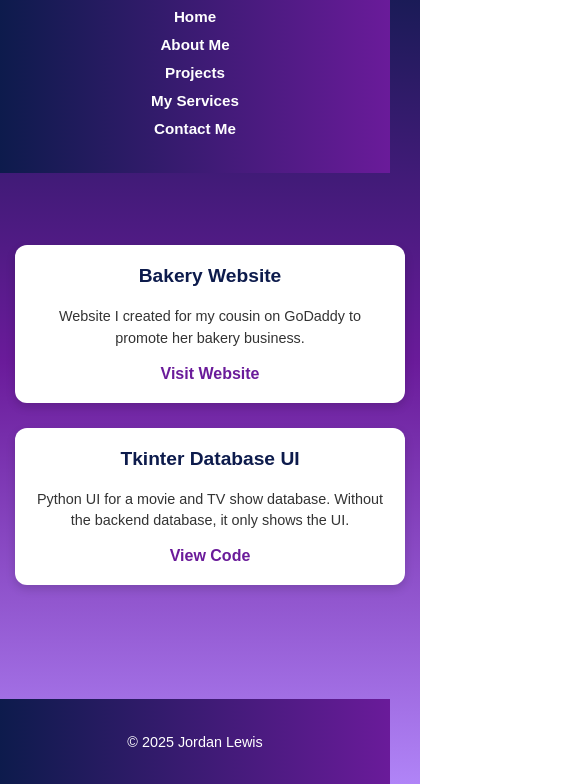
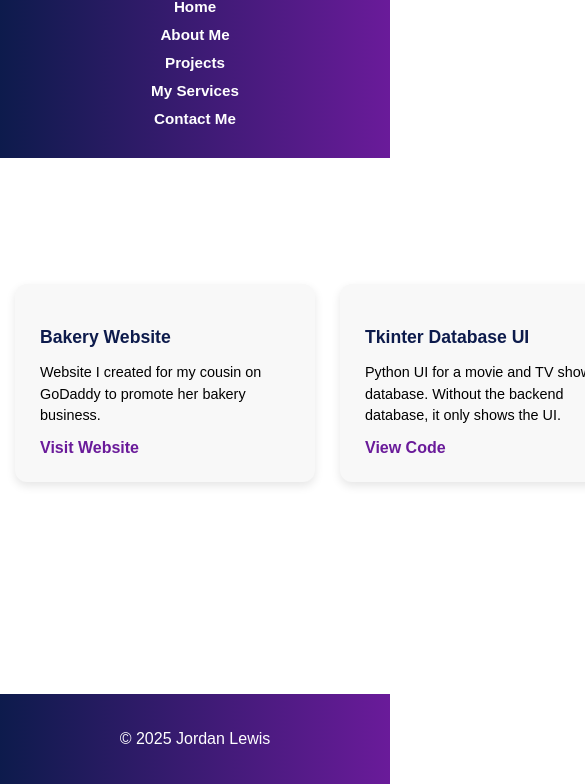
Before and after one commit to Jordan-Builds/JordanDevHub, a website: page personalProjects.html in a window 390 px wide. Shown: the part 60-844 px from the top of the page, 585 px wide, since content can reach past the window. Drawn offline with Linux system fonts and the light colour scheme.

Commit message:
color fix

```diff
--- a/personalProjects.html
+++ b/personalProjects.html
@@ -11,113 +11,101 @@ html, body {
   padding: 0;
   height: 100%;
 }
-
 body {
   font-family: Arial, sans-serif;
   display: flex;
   flex-direction: column;
   min-height: 100vh;
   scroll-behavior: smooth;
+  background: white;
   color: black;
-  background: linear-gradient(to bottom, #0d1b4c, #6a1b9a, #b084f7);
 }
 
 /* === HEADER === */
 header {
-  padding: 25px 15px;
+  padding: 20px;
   text-align: center;
+  background: linear-gradient(to right, #0d1b4c, #6a1b9a);
   color: white;
-  background: linear-gradient(to right, #0d1b4c, #6a1b9a);
 }
-
 header h1 {
-  margin: 0 0 15px 0;
+  margin: 0;
   font-size: 2rem;
 }
 
 nav ul {
   list-style: none;
+  margin: 10px 0 0;
   padding: 0;
-  margin: 0;
+  text-align: center;
 }
-
 nav ul li {
   display: inline-block;
-  margin: 0 12px;
+  margin: 0 15px;
 }
-
 nav ul li a {
   text-decoration: none;
   font-weight: bold;
   color: white;
-  transition: opacity 0.3s;
+  transition: color 0.3s;
 }
-
 nav ul li a:hover {
-  opacity: 0.8;
+  text-decoration: underline;
 }
 
 /* === MAIN SECTION === */
 section {
-  padding: 40px 20px;
+  padding: 50px 20px;
   max-width: 1000px;
   margin: auto;
-  width: 100%;
 }
 
 .projects {
   display: grid;
-  grid-template-columns: repeat(auto-fit, minmax(280px, 1fr));
+  grid-template-columns: repeat(auto-fit, minmax(300px, 1fr));
   gap: 25px;
 }
 
 .project-card {
-  background: white;
+  background: #f8f8f8;
   padding: 25px;
   border-radius: 12px;
-  box-shadow: 0 4px 10px rgba(0,0,0,0.15);
-  transition: transform 0.3s ease, box-shadow 0.3s ease;
+  box-shadow: 0 4px 10px rgba(0,0,0,0.1);
+  text-align: left;
+  transition: transform 0.3s, box-shadow 0.3s;
 }
-
 .project-card:hover {
-  transform: translateY(-6px);
-  box-shadow: 0 8px 18px rgba(0,0,0,0.25);
+  transform: translateY(-5px);
+  box-shadow: 0 6px 15px rgba(0,0,0,0.15);
 }
-
 .project-card h3 {
-  margin-top: 0;
-  font-size: 1.3rem;
+  margin-bottom: 10px;
   color: #0d1b4c;
 }
-
 .project-card p {
   font-size: 0.95rem;
+  margin-bottom: 12px;
   line-height: 1.5;
-  color: #333;
-  margin-bottom: 15px;
 }
-
 .project-card a {
+  text-decoration: none;
   color: #6a1b9a;
-  text-decoration: none;
   font-weight: bold;
 }
-
 .project-card a:hover {
   text-decoration: underline;
 }
 
 /* === FOOTER === */
 footer {
+  padding: 20px;
+  text-align: center;
   margin-top: auto;
-  text-align: center;
-  padding: 20px;
   background: linear-gradient(to right, #0d1b4c, #6a1b9a);
   color: white;
-  font-size: 0.9rem;
 }
 
-/* === MOBILE RESPONSIVE === */
+/* === RESPONSIVE DESIGN === */
 @media (max-width: 768px) {
   header h1 {
     font-size: 1.8rem;
@@ -128,21 +116,12 @@ footer {
     margin: 10px 0;
   }
 
-  .projects {
-    grid-template-columns: 1fr;
+  section {
+    padding: 40px 15px;
   }
 
   .project-card {
     font-size: 1rem;
-    text-align: center;
-  }
-
-  .project-card h3 {
-    font-size: 1.2rem;
-  }
-
-  .project-card p {
-    font-size: 0.9rem;
   }
 }
 
@@ -155,17 +134,16 @@ footer {
     font-size: 0.95rem;
   }
 
-  section {
-    padding: 30px 15px;
+  .project-card h3 {
+    font-size: 1.1rem;
   }
 
-  .project-card {
-    padding: 20px;
+  .project-card p {
+    font-size: 0.9rem;
   }
 }
 </style>
 </head>
-
 <body>
 
 <header>
```
